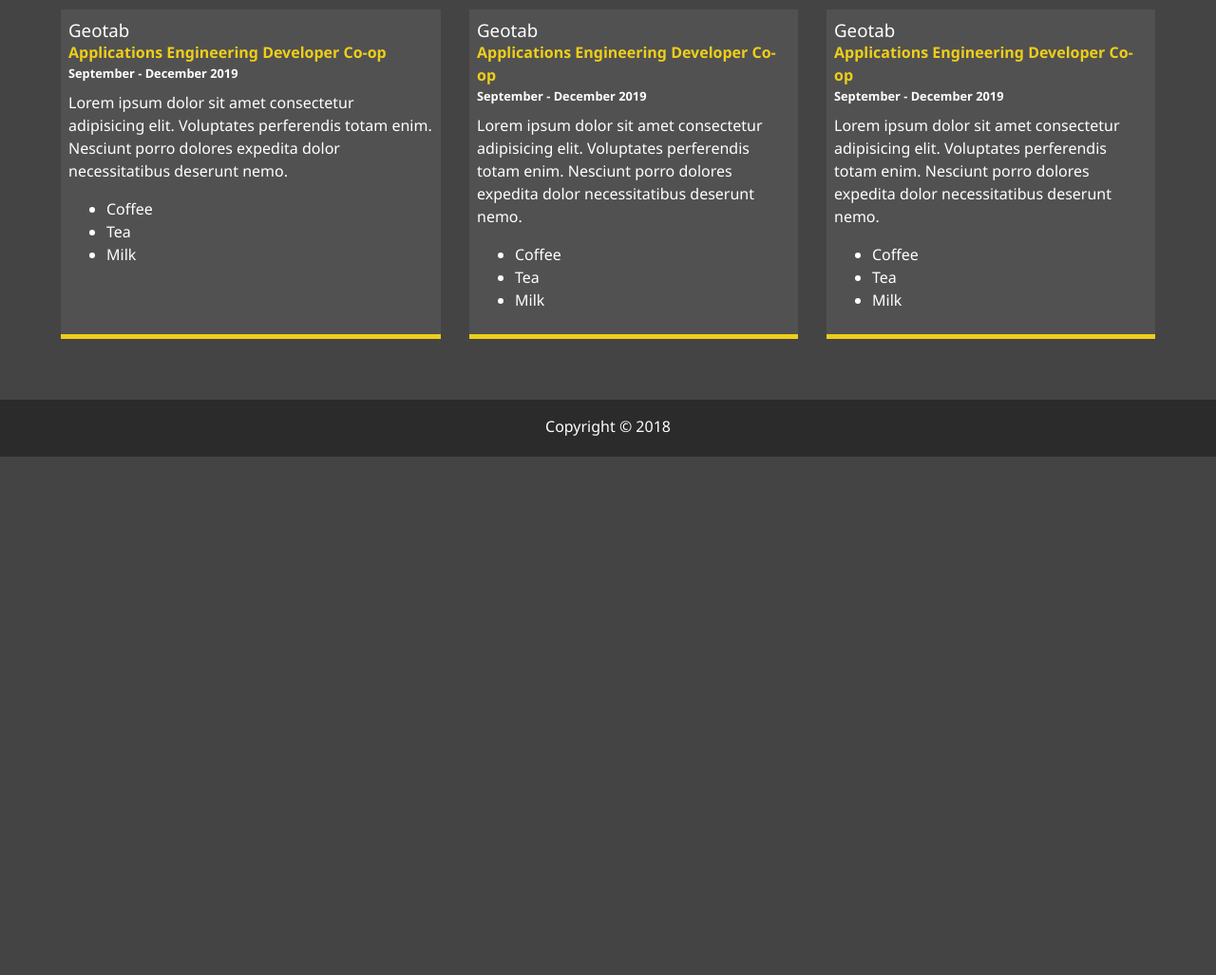
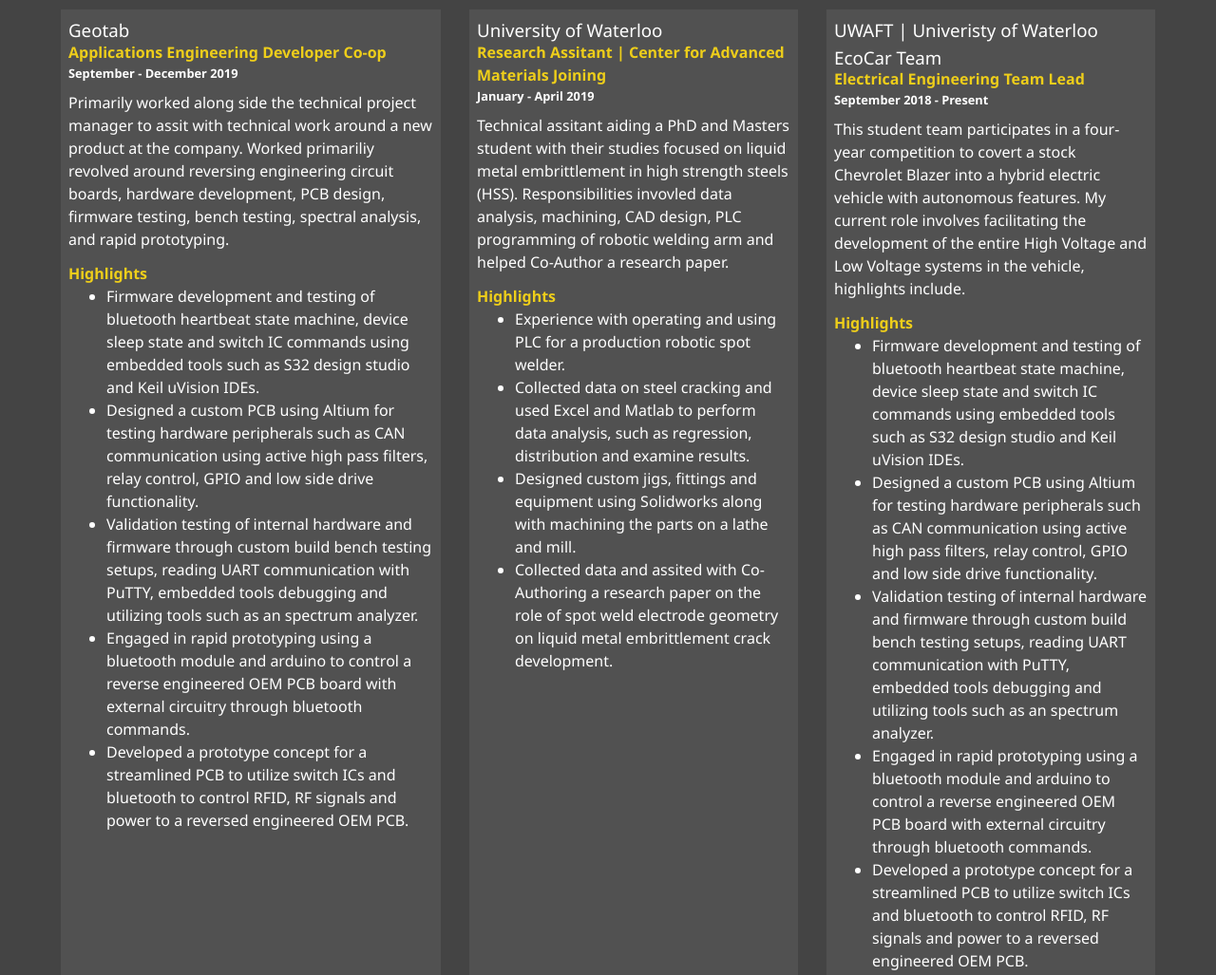
Before and after one commit to UrbanPistek/Portfolio_Website, a website: page template/dist/about.html in a window 1280 px wide. Shown: the part 760-1787 px from the top of the page at 95% size. Before the commit the page ends 1241 px from the top, so only its background shows below. Drawn offline with Linux system fonts and the light colour scheme.

Commit message:
Added content to about.html

```diff
--- a/template/dist/about.html
+++ b/template/dist/about.html
@@ -85,43 +85,50 @@
         <h3>Geotab</h3>
         <h6>Applications Engineering Developer Co-op</h6>
         <h4>September - December 2019</h4>
-        <p>Lorem ipsum dolor sit amet consectetur adipisicing elit. Voluptates perferendis totam enim. Nesciunt porro dolores
-          expedita dolor necessitatibus deserunt nemo.</p>
+        <p>Primarily worked along side the technical project manager to
+        assit with technical work around a new product at the company. Worked primariliy revolved around reversing engineering
+        circuit boards, hardware development, PCB design, firmware testing, bench testing, spectral analysis, and rapid prototyping.</p>
+        <h6>Highlights</h6>
           <p>
             <ul>
-              <li>Coffee</li>
-              <li>Tea</li>
-              <li>Milk</li>
+              <li> Firmware development and testing of bluetooth heartbeat state machine, device sleep state and switch IC commands using embedded tools such as S32 design studio and Keil uVision IDEs.</li>
+              <li> Designed a custom PCB using Altium for testing hardware peripherals such as CAN communication using active high pass filters, relay control, GPIO and low side drive functionality.</li>
+              <li> Validation testing of internal hardware and firmware through custom build bench testing setups, reading UART communication with PuTTY, embedded tools debugging and utilizing tools such as an spectrum analyzer.</li>
+              <li> Engaged in rapid prototyping using a bluetooth module and arduino to control a reverse engineered OEM PCB board with external circuitry through bluetooth commands.</li>
+              <li> Developed a prototype concept for a streamlined PCB to utilize switch ICs and bluetooth to control RFID, RF signals and power to a reversed engineered OEM PCB.</li>
             </ul>
           </p>
       </div>
 
       <div class="job job-2">
-        <h3>Geotab</h3>
-        <h6>Applications Engineering Developer Co-op</h6>
-        <h4>September - December 2019</h4>
-        <p>Lorem ipsum dolor sit amet consectetur adipisicing elit. Voluptates perferendis totam enim. Nesciunt porro dolores
-          expedita dolor necessitatibus deserunt nemo.</p>
+        <h3>University of Waterloo</h3>
+        <h6>Research Assitant | Center for Advanced Materials Joining</h6>
+        <h4>January - April 2019</h4>
+        <p>Technical assitant aiding a PhD and Masters student with their studies focused on liquid metal embrittlement in high strength steels (HSS). Responsibilities invovled data analysis, machining, CAD design, PLC programming of robotic welding arm and helped Co-Author a research paper.</p>
+        <h6>Highlights</h6>
           <p>
             <ul>
-              <li>Coffee</li>
-              <li>Tea</li>
-              <li>Milk</li>
+              <li> Experience with operating and using PLC for a production robotic spot welder.</li>
+              <li> Collected data on steel cracking and used Excel and Matlab to perform data analysis, such as regression, distribution and examine results.</li>
+              <li> Designed custom jigs, fittings and equipment using Solidworks along with machining the parts on a lathe and mill.</li>
+              <li>Collected data and assited with Co-Authoring a research paper on the role of spot weld electrode geometry on liquid metal embrittlement crack development. </li>
             </ul>
           </p>
       </div>
 
       <div class="job job-3">
-        <h3>Geotab</h3>
-        <h6>Applications Engineering Developer Co-op</h6>
-        <h4>September - December 2019</h4>
-        <p>Lorem ipsum dolor sit amet consectetur adipisicing elit. Voluptates perferendis totam enim. Nesciunt porro dolores
-          expedita dolor necessitatibus deserunt nemo.</p>
+        <h3>UWAFT | Univeristy of Waterloo EcoCar Team</h3>
+        <h6>Electrical Engineering Team Lead</h6>
+        <h4>September 2018 - Present</h4>
+        <p>This student team participates in a four-year competition to covert a stock Chevrolet Blazer into a hybrid electric vehicle with autonomous features. My current role involves facilitating the development of the entire High Voltage and Low Voltage systems in the vehicle, highlights include.</p>
+        <h6>Highlights</h6>
           <p>
             <ul>
-              <li>Coffee</li>
-              <li>Tea</li>
-              <li>Milk</li>
+              <li> Firmware development and testing of bluetooth heartbeat state machine, device sleep state and switch IC commands using embedded tools such as S32 design studio and Keil uVision IDEs.</li>
+              <li> Designed a custom PCB using Altium for testing hardware peripherals such as CAN communication using active high pass filters, relay control, GPIO and low side drive functionality.</li>
+              <li> Validation testing of internal hardware and firmware through custom build bench testing setups, reading UART communication with PuTTY, embedded tools debugging and utilizing tools such as an spectrum analyzer.</li>
+              <li> Engaged in rapid prototyping using a bluetooth module and arduino to control a reverse engineered OEM PCB board with external circuitry through bluetooth commands.</li>
+              <li> Developed a prototype concept for a streamlined PCB to utilize switch ICs and bluetooth to control RFID, RF signals and power to a reversed engineered OEM PCB.</li>
             </ul>
           </p>
       </div>
```
